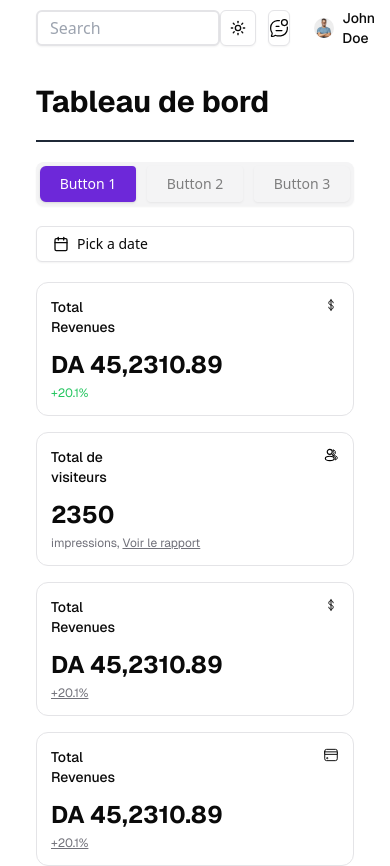
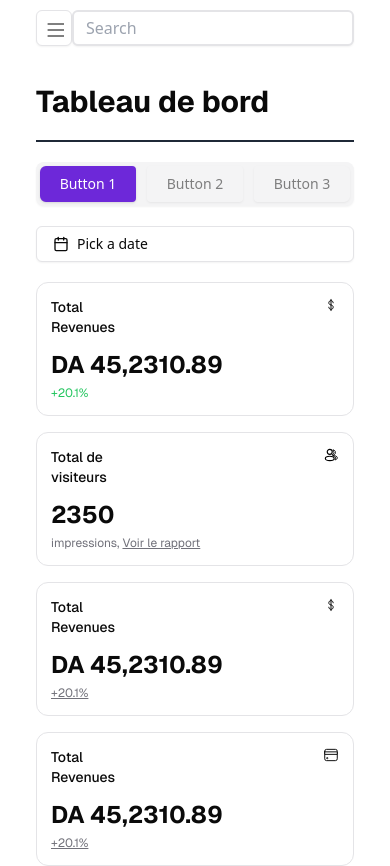
Before and after one commit to max-fletcher/next-boilerplate, a Next.js app: page / in a window 390 px wide. Shown: the top 866 px of the page. Built offline with nearby package versions, Linux system fonts and the light colour scheme.

Commit message:
Attempting to implement a hamburger icon.

```diff
--- a/app/(root)/layout.tsx
+++ b/app/(root)/layout.tsx
@@ -30,6 +30,7 @@ export default async function RootLayout({ children }: { children: React.ReactNo
       {/* NOTE: This is the mobile sidebar */}
       <div className="size-full flex-col">
           <Navbar user={loggedInUser} />
+          {/* <MobileNavbar user={loggedInUser} /> */}
           {children}
         {/* <div className="root-layout">
           <Image src="/icons/logo.svg" width={30} height={30} alt="menu-icon" />
--- /dev/null
+++ b/components/icons/Hamburger.tsx
@@ -0,0 +1,29 @@
+import { cn } from "@/lib/utils";
+import { TIconTypes } from "@/types/icon.types";
+
+const HamburgerIcon = ({ classes = '', width = 20, height = 20, isActive = false }: TIconTypes) => {
+  return (
+    <svg
+      className={cn('fill-background dark:fill-[#030712] stroke-black dark:stroke-white', { 'fill-[#030712] dark:fill-white stroke-white dark:stroke-black' : isActive }, classes)}
+      style={{width, height}}
+    >
+      <path d="M4 18L20 18" stroke="#000000" strokeLinecap="round" strokeLinejoin="round" />
+      <path d="M4 12L20 12" stroke="#000000" strokeLinecap="round" strokeLinejoin="round" />
+      <path d="M4 6L20 6" stroke="#000000" strokeLinecap="round" strokeLinejoin="round" />
+    </svg>
+
+    // <svg
+    //   className={cn('fill-background dark:fill-[#030712] stroke-black dark:stroke-white', { 'fill-[#030712] dark:fill-white stroke-white dark:stroke-black' : isActive }, classes)}
+    //   style={{width, height}}
+    //   viewBox="0 0 17 16"
+    //   xmlns="http://www.w3.org/2000/svg"
+    // >
+    //   <path d="M8.5 14.6667C7.95453 14.6667 7.43347 14.4465 6.39129 14.0063C3.79709 12.9105 2.5 12.3625 2.5 11.4409C2.5 11.1828 2.5 6.70967 2.5 4.66667M8.5 14.6667C9.04547 14.6667 9.56653 14.4465 10.6087 14.0063C13.2029 12.9105 14.5 12.3625 14.5 11.4409V4.66667M8.5 14.6667V7.56987" strokeLinecap="round" strokeLinejoin="round" />
+    //   <path d="M6.05061 6.46091L4.10315 5.51856C3.03438 5.0014 2.5 4.74282 2.5 4.33333C2.5 3.92384 3.03438 3.66526 4.10315 3.14809L6.05061 2.20574C7.25253 1.62413 7.85353 1.33333 8.5 1.33333C9.14647 1.33333 9.74747 1.62413 10.9494 2.20574L12.8969 3.14809C13.9656 3.66526 14.5 3.92384 14.5 4.33333C14.5 4.74282 13.9656 5.0014 12.8969 5.51856L10.9494 6.46091C9.74747 7.04253 9.14647 7.33333 8.5 7.33333C7.85353 7.33333 7.25253 7.04253 6.05061 6.46091Z" strokeLinecap="round" strokeLinejoin="round" />
+    //   <path d="M4.5 8L5.83333 8.66667" strokeLinecap="round" strokeLinejoin="round"/>
+    //   <path d="M11.8333 2.66667L5.16663 6.00001" strokeLinecap="round" strokeLinejoin="round"/>
+    // </svg>
+  )
+}
+
+export default HamburgerIcon
--- a/components/navbar/Navbar.tsx
+++ b/components/navbar/Navbar.tsx
@@ -5,21 +5,25 @@ import { geist } from "@/lib/fonts/fonts"
 import { User } from "@/types/User.types"
 import { cn } from "@/lib/utils"
 import ChatBubble from "../icons/ChatBubble"
+import { ToggleNavbar } from "./ToggleNavbar"
 
 const Navbar = ({user}: {user: User}) => {
   return (
-    <div className="w-full h-14 flex justify-between items-center ps-9 pe-5">
+    <div className="flex w-full h-14 justify-end md:justify-between items-center px-9">
       <div>
+        <ToggleNavbar />
+      </div>
+      <div className="w-full md:w-[60%]">
         <SearchField />
       </div>
-      <div className="flex items-center justify-end min-w-20">
+      <div className="hidden md:flex items-center justify-end min-w-20">
         <ModeToggle />
         <div className="flex items-center gap-2 whitespace-nowrap rounded-md text-sm font-medium transition-colors focus-visible:outline-none focus-visible:ring-1 border border-input bg-background shadow-sm
           h-9 w-9 justify-center hover:cursor-pointer ms-3"
         >
           <ChatBubble />
         </div>
-        <div className="dark:bg-[#1F2937] h-9 flex items-center px-3 rounded-md ms-3">
+        <div className="dark:bg-[#1F2937] h-9 flex items-center px-3 rounded-md ms-3 w-36">
           <Image
             className="rounded-full aspect-square object-cover"
             src="/profile.png"
--- a/components/navbar/SearchField.tsx
+++ b/components/navbar/SearchField.tsx
@@ -1,10 +1,11 @@
 import React from 'react'
 import { Input } from '../ui/input'
+import { cn } from '@/lib/utils'
 
-const SearchField = () => {
+const SearchField = ({ className }: {className?: string }) => {
   return (
     <div className='flex items-center'>
-        <Input className='border-2 border-border dark:border-background bg-background' placeholder='Search'/>
+        <Input className={cn('border-2 border-border dark:border-background bg-background w-full', className)} placeholder='Search'/>
     </div>
   )
 }
--- /dev/null
+++ b/components/navbar/ToggleNavbar.tsx
@@ -0,0 +1,27 @@
+"use client";
+
+import { Moon, Sun } from "lucide-react";
+import { Button } from "@/components/ui/button";
+import { cn } from "@/lib/utils";
+import HamburgerIcon from "../icons/Hamburger";
+
+export function ToggleNavbar({classes} : {classes?: string}) {
+
+  return (
+    <div className={cn("h-full flex items-center", classes)}
+    >
+      <Button
+        onClick={() => {
+          // setTheme("dark");
+          console.log('Toggle navbar');
+        }}
+        className="flex justify-center"
+        variant="outline"
+        size="icon"
+      >
+        {/* <Sun className="h-[1.2rem] w-[1.2rem] transition-all" /> */}
+        <HamburgerIcon />
+      </Button>
+    </div>
+  );
+}
```
